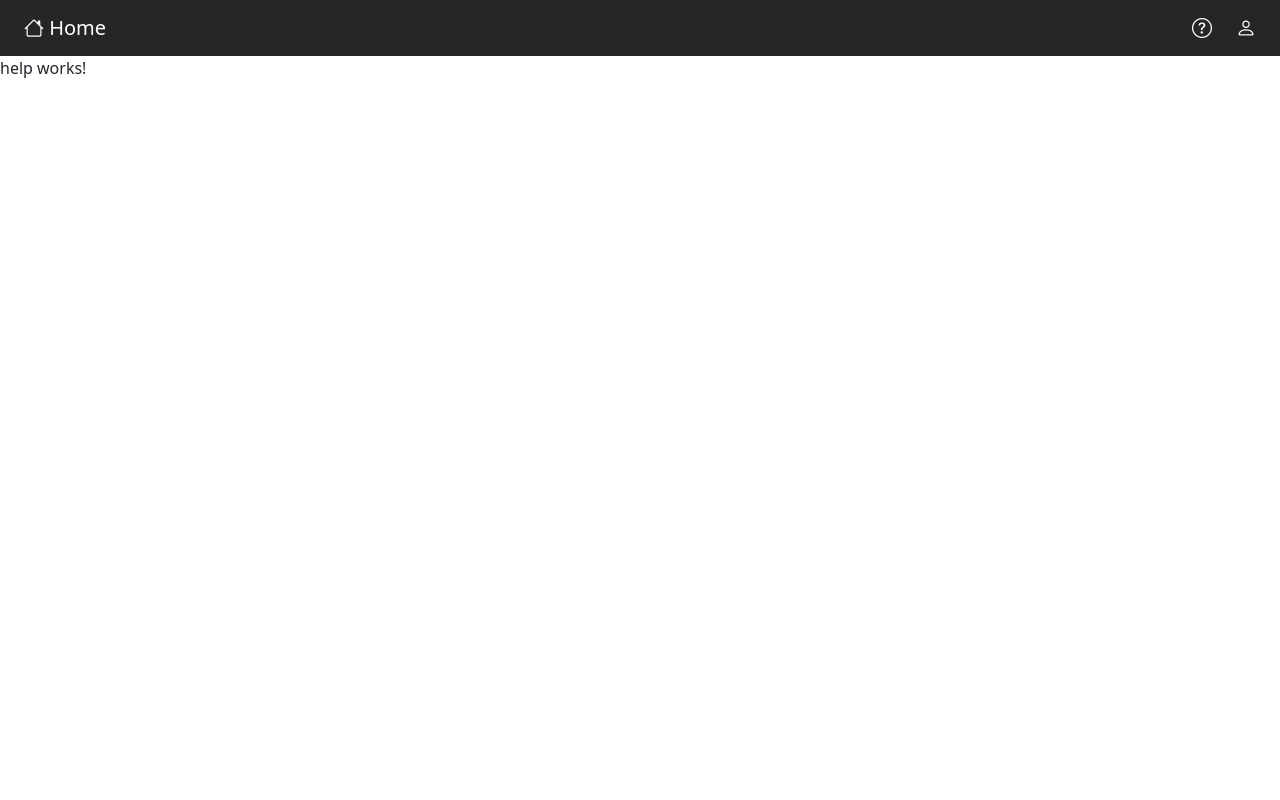
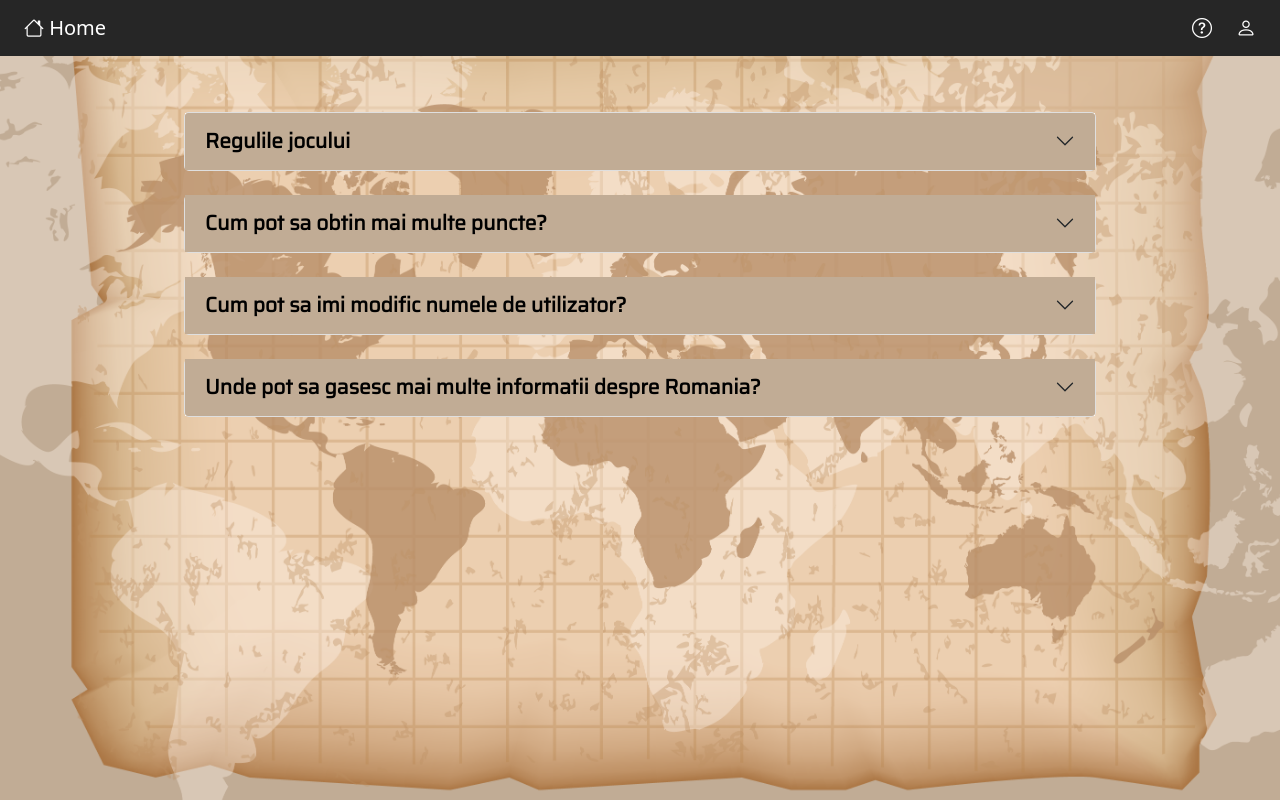
Before and after one commit to Teona09/geografii-fe, an Angular app: page /help in a window 1280 px wide. Built offline with nearby package versions, Linux system fonts and the light colour scheme.

Commit message:
added styles for the help page.

```diff
--- a/src/app/modules/application/help/help.component.css
+++ b/src/app/modules/application/help/help.component.css
@@ -0,0 +1,46 @@
+.wrapper {
+  background-image: url(../../../../assets/bg-map-01.png);
+  min-height: calc(100vh - 3.5rem);
+  width: auto;
+  background-size: cover;
+  background-position: center;
+  background-attachment: fixed;
+  position: relative;
+  background-color: var(--khaki);
+  display: flex;
+  flex-direction: column;
+}
+
+#accordionExample {
+  margin-top: 2rem;
+  margin-left: 10rem;
+  margin-right: 10rem;
+}
+
+.accordion-item {
+  margin: 1.5rem;
+  border-radius: 0.31rem;
+  font-family: 'Saira', sans-serif;
+}
+
+.accordion-header{
+  color:black;
+  background-color: white;
+}
+
+.collapsed{
+  color:black;
+  background-color: var(--khaki);
+}
+
+.accordion-button {
+  font-size: 1.30rem;
+  font-weight: bold;
+  border:none;
+}
+
+.accordion-body{
+  background-color: white;
+  color:black;
+  font-size: 1.2rem;
+}
--- a/src/app/modules/application/help/help.component.html
+++ b/src/app/modules/application/help/help.component.html
@@ -1 +1,16 @@
-<p>help works!</p>
+<div class="wrapper">
+  <div class="accordion" id="accordionExample">
+    <div class="accordion-item" *ngFor="let item of accordionItemsList">
+      <h2 class="accordion-header" (click)="onClickAccordion(item.id, item)">
+        <button class="accordion-button collapsed" type="button" aria-expanded="false">
+          {{ item.title }}
+        </button>
+      </h2>
+      <div *ngIf="item.showbody" class="accordion-collapse collapse show">
+        <div class="accordion-body">
+          {{ item.content }}
+        </div>
+      </div>
+    </div>
+  </div>
+</div>
--- a/src/app/modules/application/help/help.component.ts
+++ b/src/app/modules/application/help/help.component.ts
@@ -1,15 +1,31 @@
 import { Component, OnInit } from '@angular/core';
-
+import Data from '../../../../assets/help-page.json';
 @Component({
   selector: 'app-help',
   templateUrl: './help.component.html',
-  styleUrls: ['./help.component.css']
+  styleUrls: ['./help.component.css'],
 })
 export class HelpComponent implements OnInit {
-
-  constructor() { }
-
-  ngOnInit(): void {
+  public jsonItems = Data.Items;
+  public  accordionItemsList: { id: number; title: string; content: string; showbody: boolean; }[] = [];
+  constructor() {
+    for(var _i=0;_i<this.jsonItems.length;_i++){
+      this.accordionItemsList.push({id:(_i+1),title:this.jsonItems[_i].title,content:this.jsonItems[_i].content,showbody:false})
+    }
   }
 
+  ngOnInit(): void {}
+
+
+  onClickAccordion(key: any, value: any) {
+    if (!value.showbody) {
+      value.showbody = true;
+
+      value.accordianclass = 'collapseAccordion';
+    } else {
+      value.showbody = false;
+
+      value.accordianclass = 'expandAccordion';
+    }
+  }
 }
--- a/src/styles.css
+++ b/src/styles.css
@@ -3,3 +3,4 @@
 @import "~bootstrap/dist/css/bootstrap-grid.min.css";
 @import "~bootstrap-icons/font/bootstrap-icons.css";
 @import "./app/basics/colors/colors.css";
+@import url('https://fonts.googleapis.com/css2?family=Saira:wght@400&display=swap');
```
